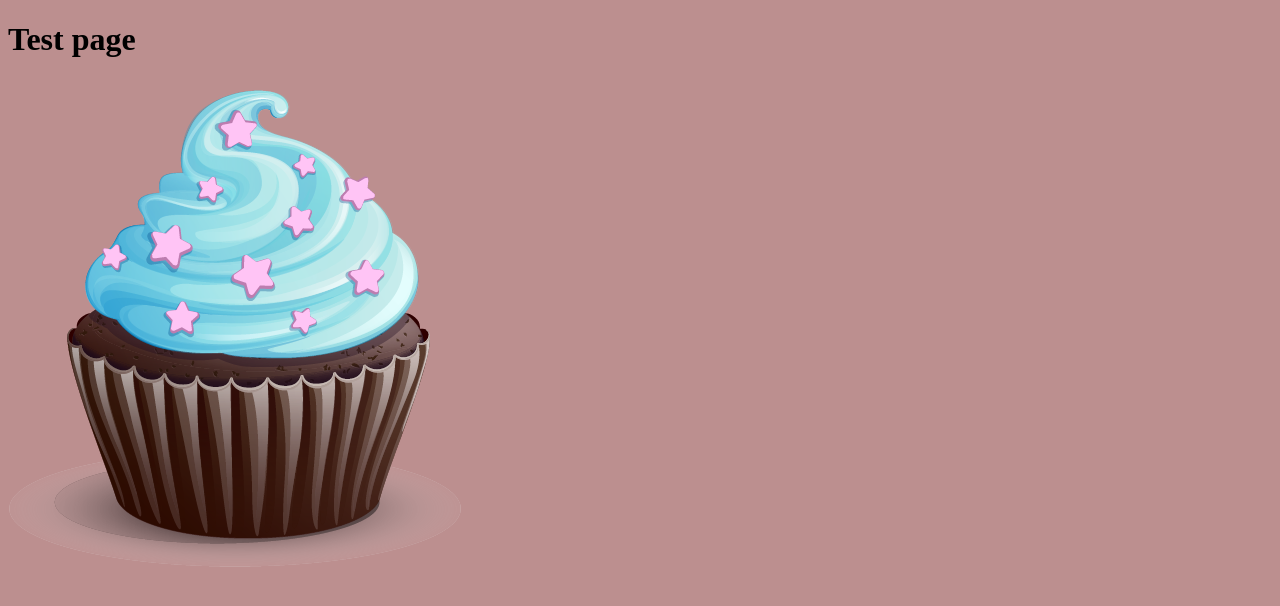
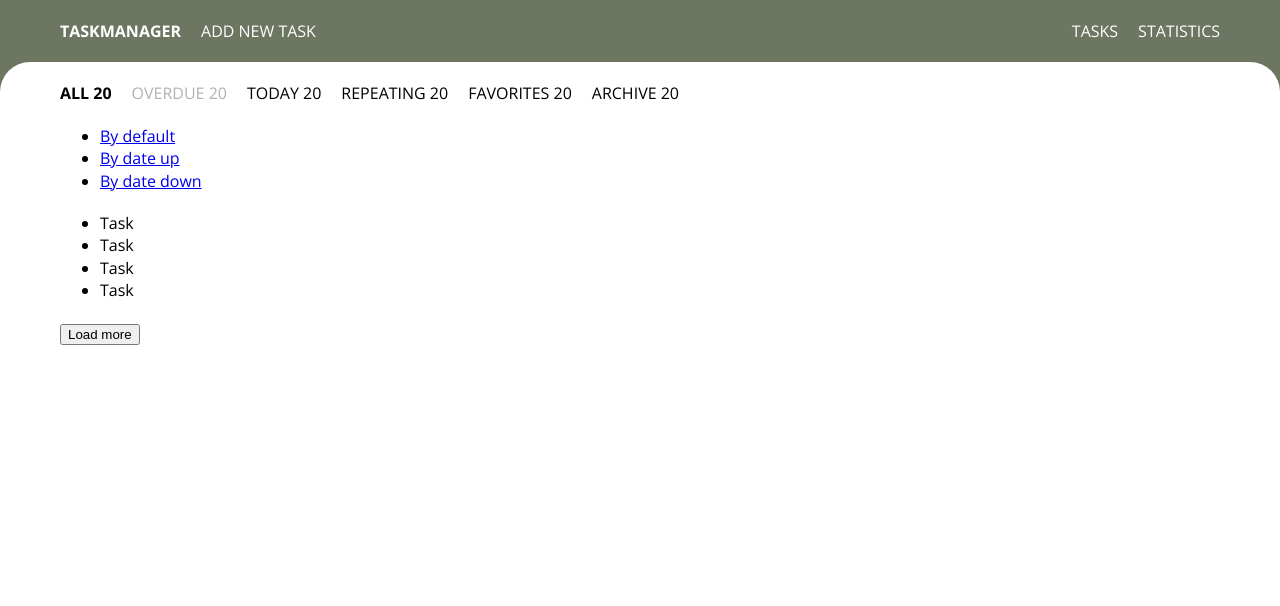
Before and after one commit to Yoona8/task-manager, a website: page src/index.html in a window 1280 px wide. Drawn offline with nearby package versions, Linux system fonts and the light colour scheme.

Commit message:
Add basic layout

```diff
--- a/src/index.html
+++ b/src/index.html
@@ -4,11 +4,72 @@
   <meta charset="UTF-8">
   <meta name="viewport" content="width=device-width, initial-scale=1">
   <title>Title</title>
+  <link href="https://fonts.googleapis.com/css2?family=Open+Sans:wght@400;700&display=swap" rel="stylesheet">
   <link rel="stylesheet" href="./styles/style.css">
 </head>
 <body>
-  <h1>Test page</h1>
-  <img src="assets/images/cupcake-8.png" alt="Cupcake">
-  <script src="scripts/main.js"></script>
+  <header class="header">
+    <nav class="header__nav container">
+      <a href="index.html" class="header__logo logo">TaskManager</a>
+      <ul class="user-menu">
+        <li>
+          <a href="#">Add new task</a>
+        </li>
+      </ul>
+      <ul class="header__menu menu">
+        <li>
+          <a href="#">Tasks</a>
+        </li>
+        <li>
+          <a href="#">Statistics</a>
+        </li>
+      </ul>
+    </nav>
+  </header>
+  <main class="main">
+    <div class="container">
+      <ul class="main__filters filters">
+        <li>
+          <button class="current" type="button">All 20</button>
+        </li>
+        <li>
+          <button type="button" disabled>Overdue 20</button>
+        </li>
+        <li>
+          <button type="button">Today 20</button>
+        </li>
+        <li>
+          <button type="button">Repeating 20</button>
+        </li>
+        <li>
+          <button type="button">Favorites 20</button>
+        </li>
+        <li>
+          <button type="button">Archive 20</button>
+        </li>
+      </ul>
+      <section class="board">
+        <h1 class="visually-hidden">List of tasks</h1>
+        <ul class="main__sorting sorting">
+          <li>
+            <a href="#">By default</a>
+          </li>
+          <li>
+            <a href="#">By date up</a>
+          </li>
+          <li>
+            <a href="#">By date down</a>
+          </li>
+        </ul>
+        <ul class="main__tasks tasks">
+          <li>Task</li>
+          <li>Task</li>
+          <li>Task</li>
+          <li>Task</li>
+        </ul>
+        <button class="button" type="button">Load more</button>
+      </section>
+    </div>
+  </main>
 </body>
 </html>
--- /dev/null
+++ b/src/styles/blocks/filters.css
@@ -0,0 +1,35 @@
+.filters {
+  display: flex;
+  flex-wrap: wrap;
+  margin: 0;
+  padding: 0;
+  list-style: none;
+}
+
+.filters li:not(:last-child) {
+  margin-right: 20px;
+}
+
+.filters button {
+  margin: 0;
+  padding: 0;
+  font: inherit;
+  color: inherit;
+  text-decoration: none;
+  text-transform: uppercase;
+  background-color: transparent;
+  border: 0;
+  cursor: pointer;
+}
+
+.filters .current {
+  font-weight: 700;
+}
+
+.filters button:not(:disabled):hover {
+  text-decoration: underline;
+}
+
+.filters button:disabled {
+  opacity: 0.3;
+}
--- /dev/null
+++ b/src/styles/blocks/header.css
@@ -0,0 +1,19 @@
+.header {
+  padding-top: 20px;
+  padding-bottom: 50px;
+  color: var(--basic-white);
+  background-color: var(--dark-green);
+}
+
+.header__nav {
+  display: flex;
+  align-items: center;
+}
+
+.header__logo {
+  margin-right: 20px;
+}
+
+.header__menu {
+  margin-left: auto;
+}
--- /dev/null
+++ b/src/styles/blocks/logo.css
@@ -0,0 +1,10 @@
+.logo {
+  font-weight: 700;
+  color: inherit;
+  text-transform: uppercase;
+  text-decoration: none;
+}
+
+.logo:hover {
+  text-decoration: underline;
+}
--- /dev/null
+++ b/src/styles/blocks/main.css
@@ -0,0 +1,21 @@
+.main {
+  margin-top: -30px;
+  padding-top: 20px;
+  padding-bottom: 20px;
+  color: var(--basic-black);
+  background-color: var(--basic-white);
+  border-top-left-radius: var(--border-radius-large);
+  border-top-right-radius: var(--border-radius-large);
+}
+
+.main__filters {
+  margin-bottom: 20px;
+}
+
+.main__sorting {
+  margin-bottom: 20px;
+}
+
+.main__tasks {
+  margin-bottom: 20px;
+}
--- /dev/null
+++ b/src/styles/blocks/menu.css
@@ -0,0 +1,21 @@
+.menu {
+  display: flex;
+  flex-wrap: wrap;
+  margin: 0;
+  padding: 0;
+  list-style: none;
+}
+
+.menu li:not(:last-child) {
+  margin-right: 20px;
+}
+
+.menu a {
+  color: inherit;
+  text-transform: uppercase;
+  text-decoration: none;
+}
+
+.menu a:hover {
+  text-decoration: underline;
+}
--- /dev/null
+++ b/src/styles/blocks/user-menu.css
@@ -0,0 +1,15 @@
+.user-menu {
+  margin: 0;
+  padding: 0;
+  list-style: none;
+}
+
+.user-menu a {
+  color: inherit;
+  text-transform: uppercase;
+  text-decoration: none;
+}
+
+.user-menu a:hover {
+  text-decoration: underline;
+}
--- /dev/null
+++ b/src/styles/settings/setting.css
@@ -0,0 +1,43 @@
+:root {
+  --basic-white: #ffffff;
+  --basic-black: #000000;
+  --dark-green: #6D7661;
+  --border-radius-large: 30px;
+}
+
+html,
+body {
+  margin: 0;
+  padding: 0;
+}
+
+body {
+  min-width: 1200px;
+  font-size: 16px;
+  line-height: 1.4;
+  font-family: 'Open Sans', Arial, sans-serif;
+}
+
+img {
+  max-width: 100%;
+  height: auto;
+}
+
+.container {
+  width: 1160px;
+  margin: 0 auto;
+  padding: 0 20px;
+}
+
+.visually-hidden {
+  position: absolute;
+  width: 1px;
+  height: 1px;
+  margin: -1px;
+  border: 0;
+  padding: 0;
+  white-space: nowrap;
+  clip-path: inset(100%);
+  clip: rect(0 0 0 0);
+  overflow: hidden;
+}
--- a/src/styles/style.css
+++ b/src/styles/style.css
@@ -1,3 +1,9 @@
-body {
-  background-color: rosybrown;
-}
+@import "settings/setting.css";
+@import "blocks/menu.css";
+@import "blocks/tasks.css";
+@import "blocks/sorting.css";
+@import "blocks/filters.css";
+@import "blocks/main.css";
+@import "blocks/header.css";
+@import "blocks/logo.css";
+@import "blocks/user-menu.css";
```
Also changed, not shown: src/styles/blocks/sorting.css (added), src/styles/blocks/tasks.css (added).
